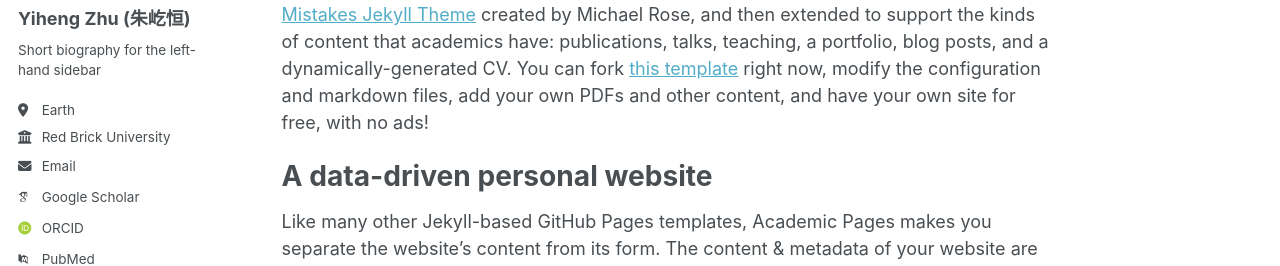
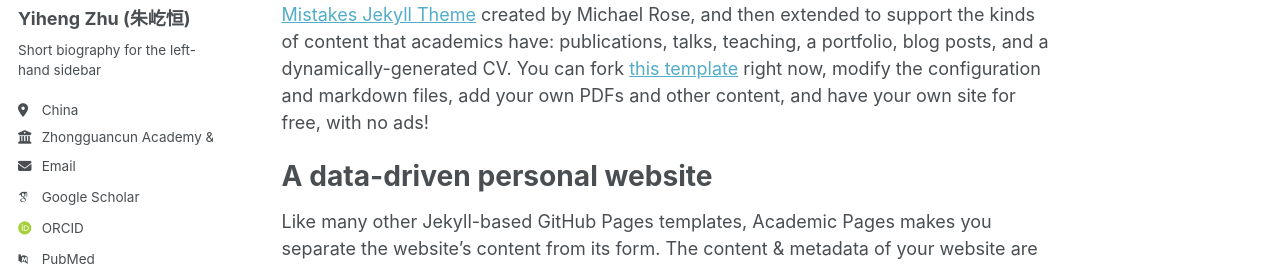
Before and after one commit to derrickzhu147/derrickzhu147.github.io, a Jekyll site: the page built from _pages/about.md, in a window 1280 px wide. Shown: the part 276-542 px from the top of the page. Built offline with Jekyll 4.4.1, drawn with Linux system fonts in a browser that asks for light colours; some web fonts are replaced.

Commit message:
Update _config.yml

```diff
--- a/_config.yml
+++ b/_config.yml
@@ -26,10 +26,10 @@ author:
   name             : "Yiheng Zhu (朱屹恒)"
   pronouns         : # example: "she/her"
   bio              : "Short biography for the left-hand sidebar"
-  location         : "Earth"
-  employer         : "Red Brick University"
+  location         : "China"
+  employer         : "Zhongguancun Academy & Zhongguancun Institute of Artificial Intelligence"
   uri              : # URL
-  email            : "none@example.org"
+  email            : "zhuyiheng@zgci.ac.cn"
 
   # Academic websites
   academia         : # URL
```
